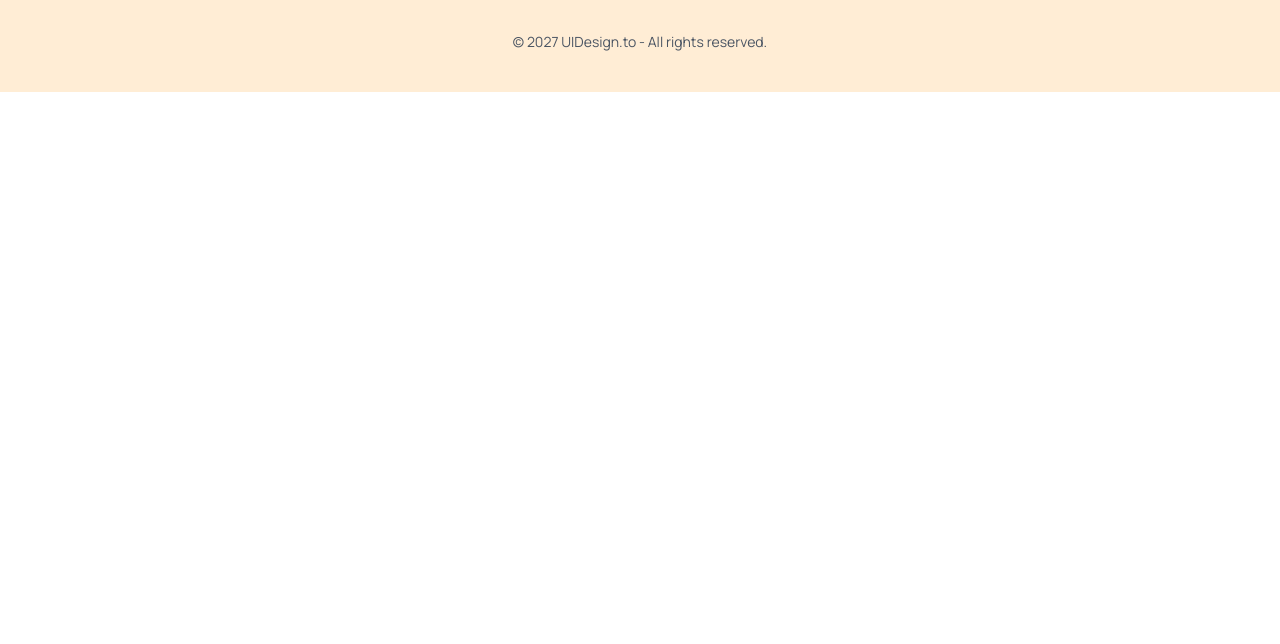
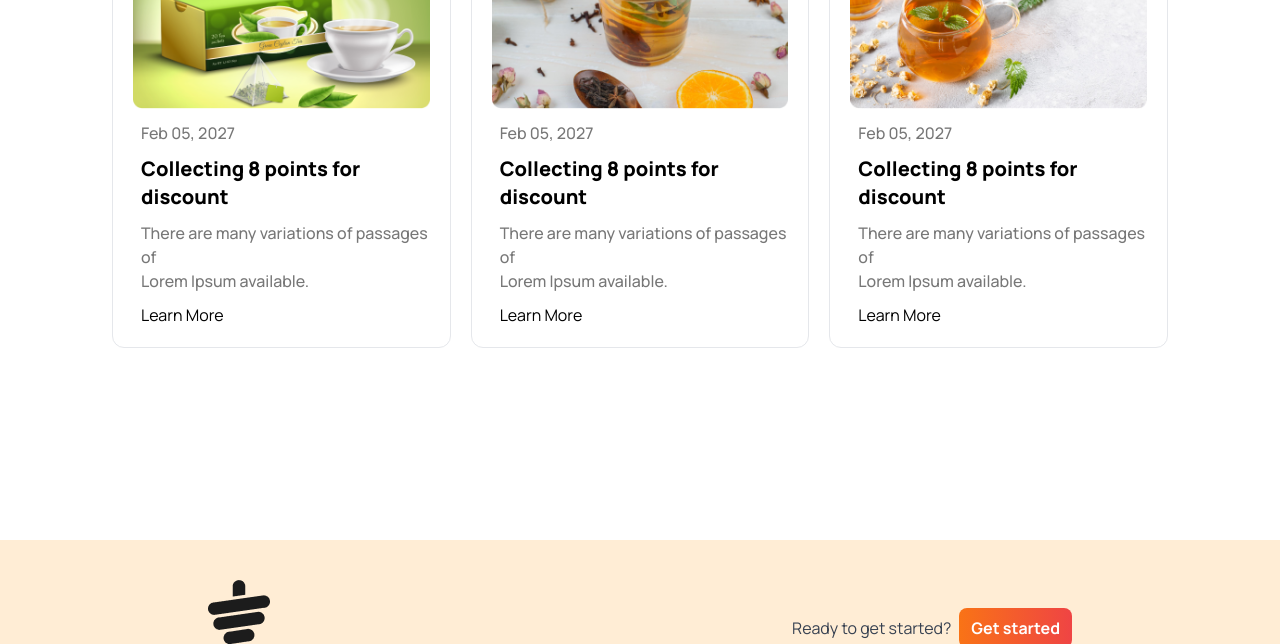
Before and after one commit to toha245/tea-house, a plain HTML site: page index.html in a window 1280 px wide. Shown: the part 2874-3518 px from the top of the page. Before the commit the page ends 2966 px from the top, so only its background shows below. Drawn offline with nearby package versions, Linux system fonts and the light colour scheme.

Commit message:
last and last commit

```diff
--- a/index.html
+++ b/index.html
@@ -180,6 +180,48 @@
             </section>
 
             <!-- New Section Homework -->
+            <section class="mb-24 py-8 lg:py-24">
+              <!-- text part -->
+              <div class="text-center mb-12">
+                <h1 class="text-5xl font-extrabold text-[#1C1C1C]">News & Events</h1>
+                <p class="text-base font-medium text-[#777777]">There are many variations of passages of Lorem Ipsum available, but the majority have suffered alteration in some form, <br> by injected humour, or randomised words which don't look even slightly believable. </p>
+              </div>
+              <!-- card part -->
+               <div class="grid grid-cols-1 gap-y-5 md:grid-cols-2 lg:grid-cols-3 gap-x-5">
+                <!-- card-1 -->
+                <div class="mx-auto w-full p-5 border border-solid border-current[#D2D2D2] rounded-xl">
+                  <img class="mb-3 mx-auto w-full" src="./images/news-1.png" alt="">
+                  <div class="pl-2">
+                    <p class="mb-2.5 text-base font-medium text-[#777777]">Feb 05, 2027</p>
+                  <h4 class="mb-2.5 text-xl font-extrabold">Collecting 8 points for discount</h4>
+                  <p class="mb-2.5 text-base font-medium text-[#777777]">There are many variations of passages of <br> Lorem Ipsum available.</p>
+                  <a href="text-base font-bold text-[#1C1C1C]">Learn More</a>
+                  </div>
+                </div>
+
+                <!-- card-2 -->
+                <div class="mx-auto w-full p-5 border border-solid border-current[#D2D2D2] rounded-xl">
+                  <img class="mb-3 mx-auto w-full" src="./images/news-2.png" alt="">
+                  <div class="pl-2">
+                    <p class="mb-2.5 text-base font-medium text-[#777777]">Feb 05, 2027</p>
+                  <h4 class="mb-2.5 text-xl font-extrabold">Collecting 8 points for discount</h4>
+                  <p class="mb-2.5 text-base font-medium text-[#777777]">There are many variations of passages of <br> Lorem Ipsum available.</p>
+                  <a href="text-base font-bold text-[#1C1C1C]">Learn More</a>
+                  </div>
+                </div>
+                <!-- card-3 -->
+                 <div class="mx-auto w-full p-5 border border-solid border-current[#D2D2D2] rounded-xl">
+                  <img class="mb-3 mx-auto w-full" src="./images/news-3.png" alt="">
+                  <div class="pl-2">
+                    <p class="mb-2.5 text-base font-medium text-[#777777]">Feb 05, 2027</p>
+                  <h4 class="mb-2.5 text-xl font-extrabold">Collecting 8 points for discount</h4>
+                  <p class="mb-2.5 text-base font-medium text-[#777777]">There are many variations of passages of <br> Lorem Ipsum available.</p>
+                  <a href="text-base font-bold text-[#1C1C1C]">Learn More</a>
+                  </div>
+                </div>
+
+               </div>
+            </section>
 
 
      </main>
--- a/tailwind.config.js
+++ b/tailwind.config.js
@@ -2,10 +2,7 @@
  export default {
 >   content: ["./src/**/*.{html,js}"],
     theme: {
-      extend: {
-        fontFamily:{
-            manrope: {"Manrope",sans-serif;},
-      },
+      extend: {},
     },
     plugins: [],
   }
```
